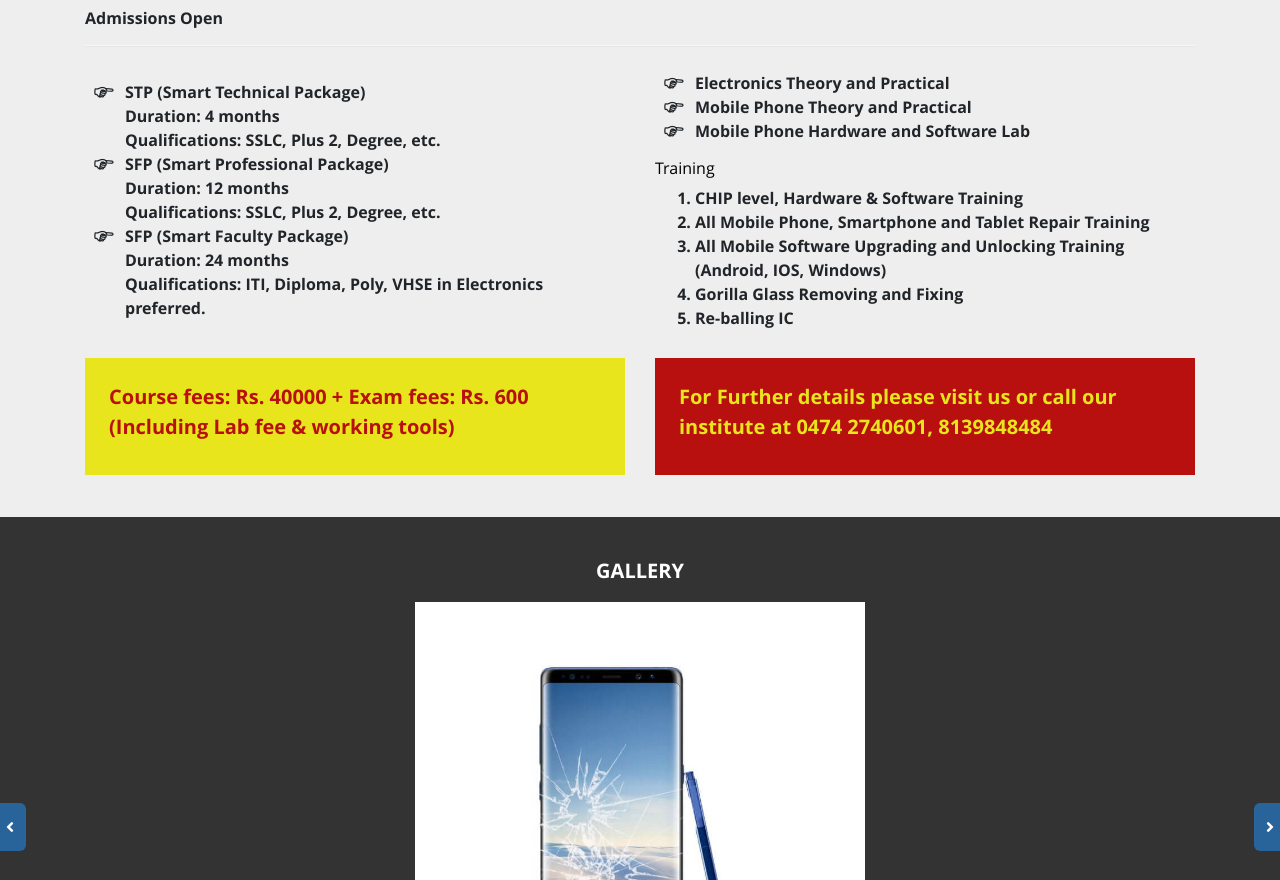
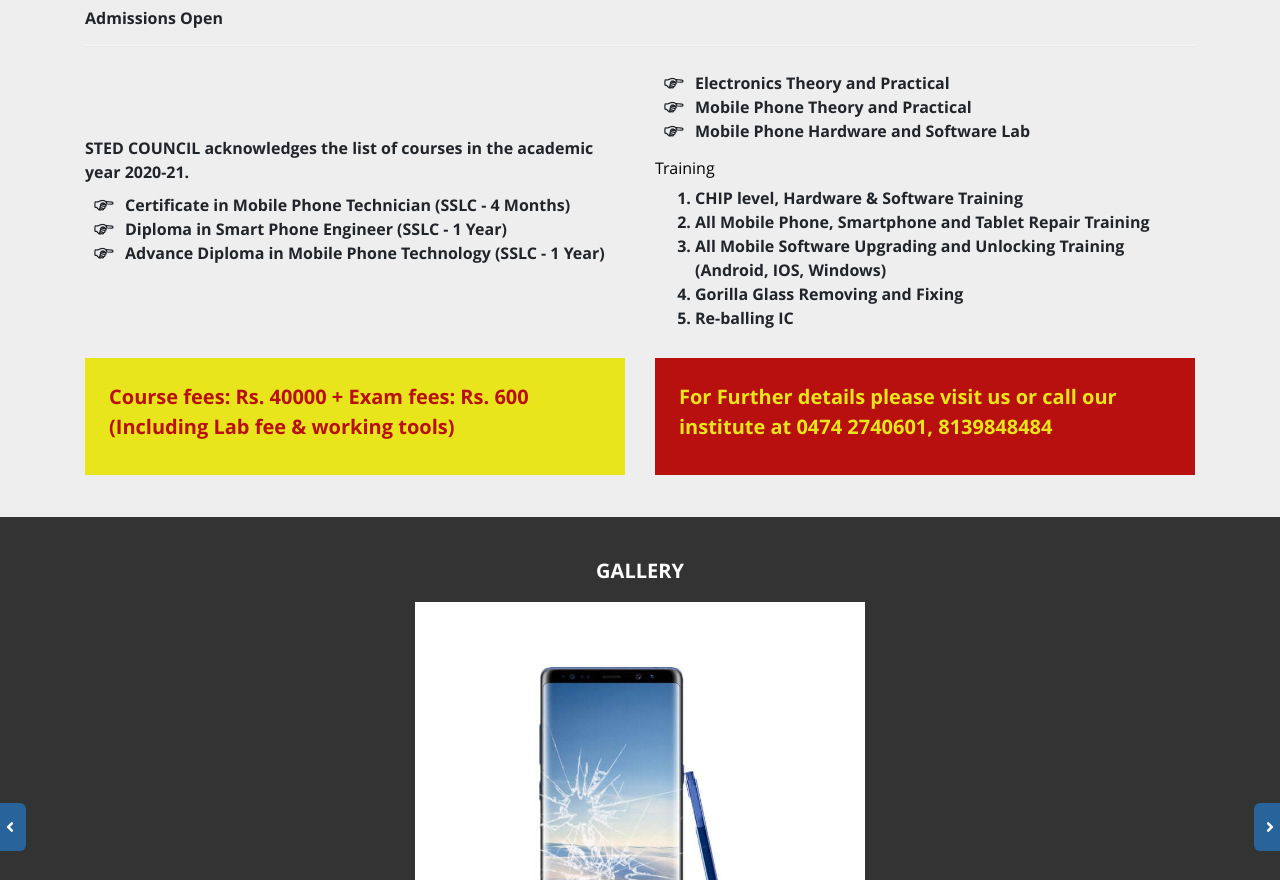
Before and after one commit to QuilonMobiles/quilonmobiles.github.io, a plain HTML site: page index.html in a window 1280 px wide. Shown: the part 5970-6850 px from the top of the page. Drawn offline with Linux system fonts and the light colour scheme.

Commit message:
Courses updates
Courses updated

```diff
--- a/index.html
+++ b/index.html
@@ -289,17 +289,12 @@
         </div>
         <div class="col-sm-12 col-md-6">
           <div class="QLMob_About_2_1">
-            <ul>
-              <li><strong>STP (Smart Technical Package)</strong><br>
-                Duration: 4 months<br>
-                Qualifications: SSLC, Plus 2, Degree, etc.</li>
-              <li><strong>SFP (Smart Professional Package)</strong><br>
-                Duration: 12 months<br>
-                Qualifications: SSLC, Plus 2, Degree, etc.</li>
-              <li><strong>SFP (Smart Faculty Package)</strong><br>
-                Duration: 24 months<br>
-                Qualifications: ITI, Diploma, Poly, VHSE in Electronics preferred.</li>
-            </ul>
+		<p><strong>STED COUNCIL</strong> acknowledges the list of courses in the academic year 2020-21.</p>
+		<ul>
+			<li>Certificate in Mobile Phone Technician (SSLC - 4 Months)</li>
+			<li>Diploma in Smart Phone Engineer (SSLC - 1 Year)</li>
+			<li>Advance Diploma in Mobile Phone Technology (SSLC - 1 Year)</li>
+		</ul>
           </div>
         </div>
         <div class="col-sm-12 col-md-6">
```
